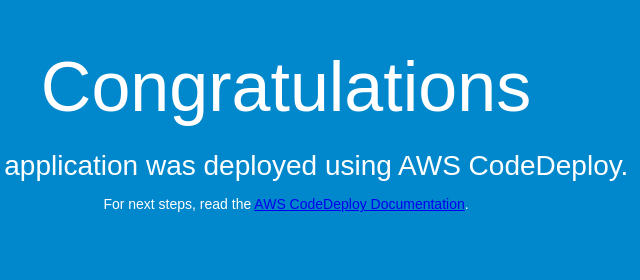
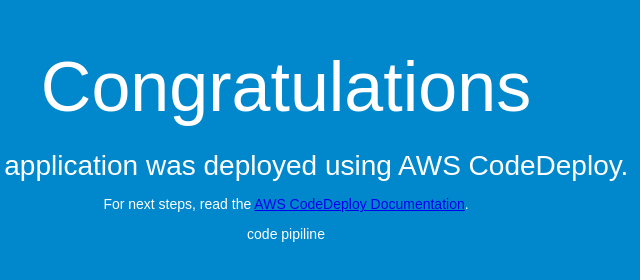
Before and after one commit to travaillyn/CodeDeployGitHubDemo, a plain HTML site: page index.html in a window 1280 px wide. Shown: the full height of the page, 354-994 px from the left. Drawn offline with Linux system fonts and the light colour scheme.

Commit message:
Update index.html
ajout de message

```diff
--- a/index.html
+++ b/index.html
@@ -29,6 +29,7 @@
     <h1>Congratulations</h1>
     <h2>This application was deployed using AWS CodeDeploy.</h2>
     <p>For next steps, read the <a href="http://aws.amazon.com/documentation/codedeploy">AWS CodeDeploy Documentation</a>.</p>
+    <p> code pipiline </p>
   </div>
 </body>
 </html>
```
